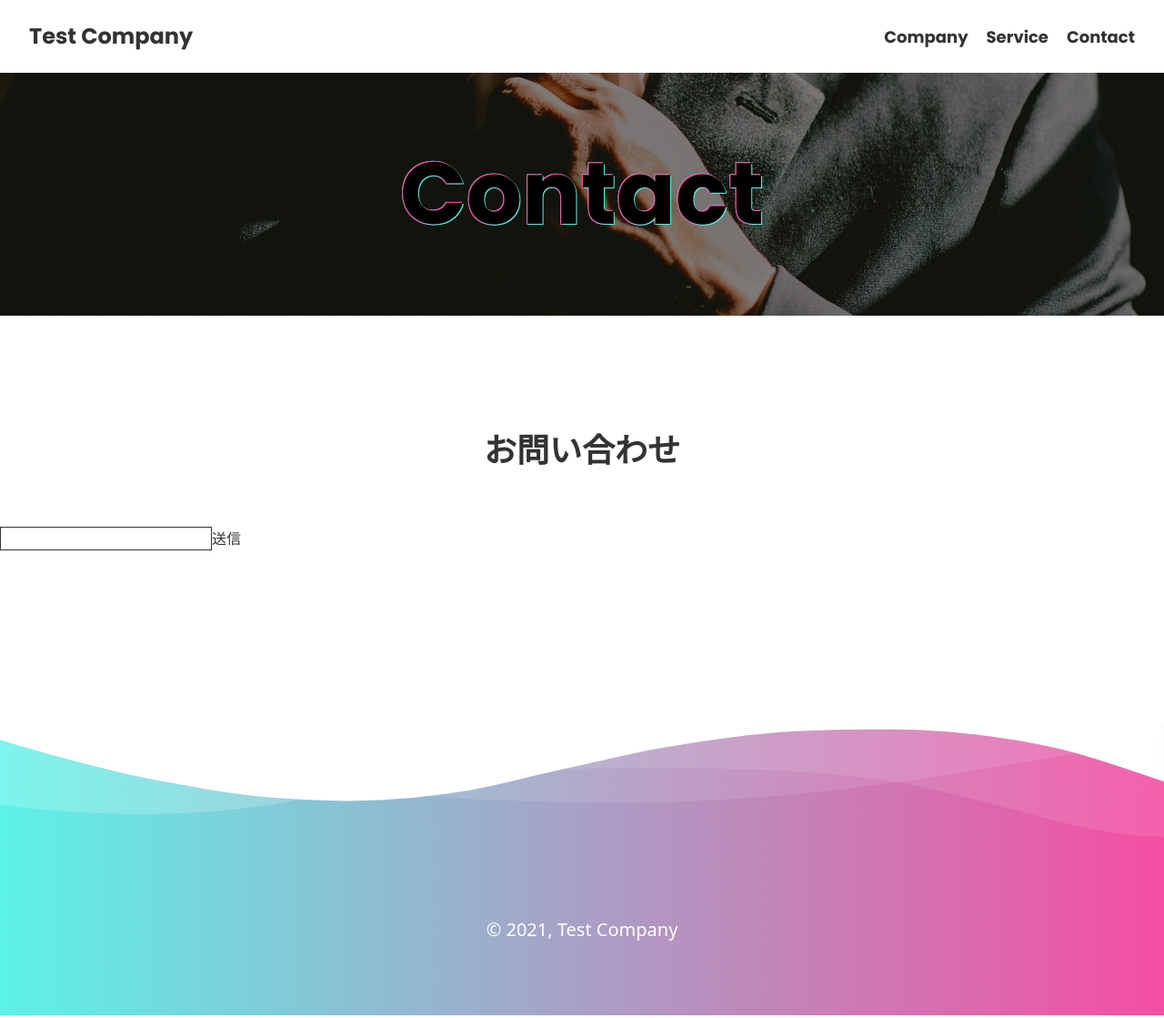
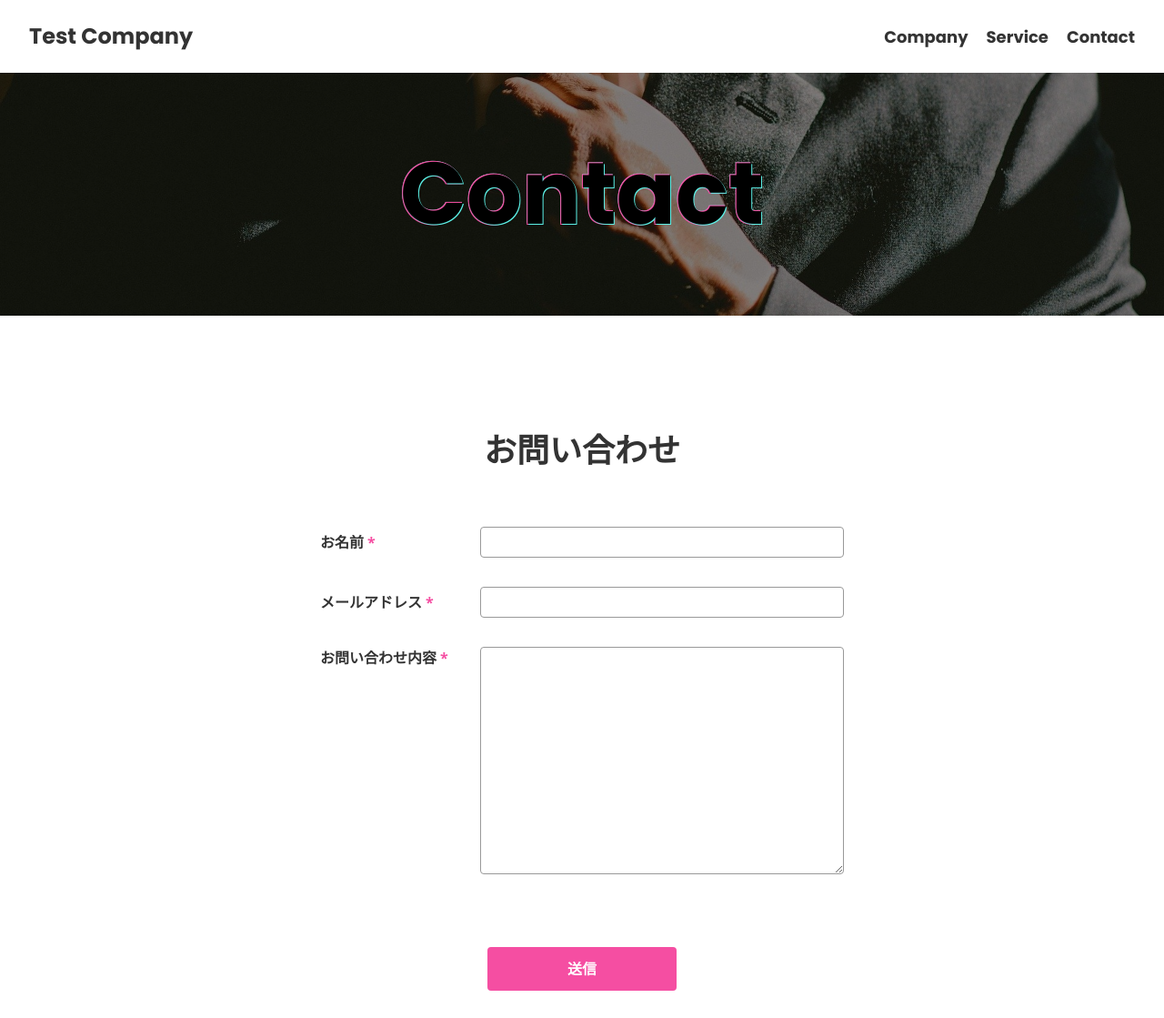
Before and after one commit to keitaroutakahashi/gatsby-app, a Gatsby site: page /contact in a window 1280 px wide. Shown: the top 1119 px of the page at 91% size. Built offline with nearby package versions, Linux system fonts and the light colour scheme; Gatsby itself is replaced by a stand-in of ours.

Commit message:
add contact page

```diff
--- a/src/components/pages/contact/Contact.tsx
+++ b/src/components/pages/contact/Contact.tsx
@@ -2,7 +2,7 @@ import * as React from "react"
 
 const Contact = () => {
   return (
-    <div className="">
+    <div className="pc:max-w-xl pc:mx-auto sp:px-4">
       <form
         name="contact"
         method="POST"
@@ -11,10 +11,51 @@ const Contact = () => {
         data-netlify-honeypot="bot-field"
       >
         <input type="hidden" name="form-name" value="contact" />
-        <input type="text" name="name" required className="border" />
-        <button type="submit" color="primary">
-          送信
-        </button>
+        <div className="pc:flex justify-between items-center">
+          <label className="flex pc:w-52 mr-8 font-bold">
+            お名前
+            <span className="ml-1 text-brand-secondary">*</span>
+          </label>
+          <input
+            type="text"
+            name="name"
+            required
+            maxLength={30}
+            className="w-full border border-gray-dark rounded sp:mt-1 p-1"
+          />
+        </div>
+        <div className="pc:flex justify-between items-center mt-8">
+          <label className="flex pc:w-52 mr-8 font-bold">
+            メールアドレス
+            <span className="ml-1 text-brand-secondary">*</span>
+          </label>
+          <input
+            type="email"
+            name="email"
+            required
+            maxLength={255}
+            className="w-full border border-gray-dark rounded sp:mt-1 p-1"
+          />
+        </div>
+        <div className="pc:flex justify-between items-start mt-8">
+          <label className="flex pc:w-52 mr-8 font-bold">
+            お問い合わせ内容
+            <span className="ml-1 text-brand-secondary">*</span>
+          </label>
+          <textarea
+            name="content"
+            rows={10}
+            className="w-full border border-gray-dark rounded sp:mt-1 p-1"
+          ></textarea>
+        </div>
+        <div className="flex justify-center pc:mt-20 sp:mt-10">
+          <button
+            type="submit"
+            className="sp:flex-1 pc:w-52 pc:mx-auto py-3 rounded bg-brand-secondary text-white font-bold"
+          >
+            送信
+          </button>
+        </div>
       </form>
     </div>
   )
```
